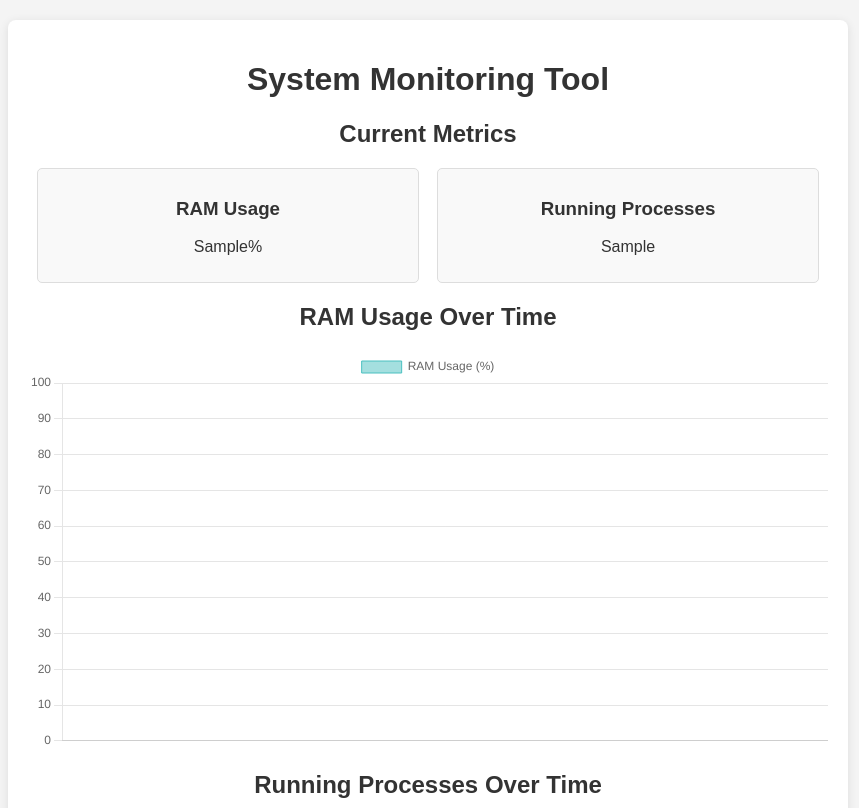
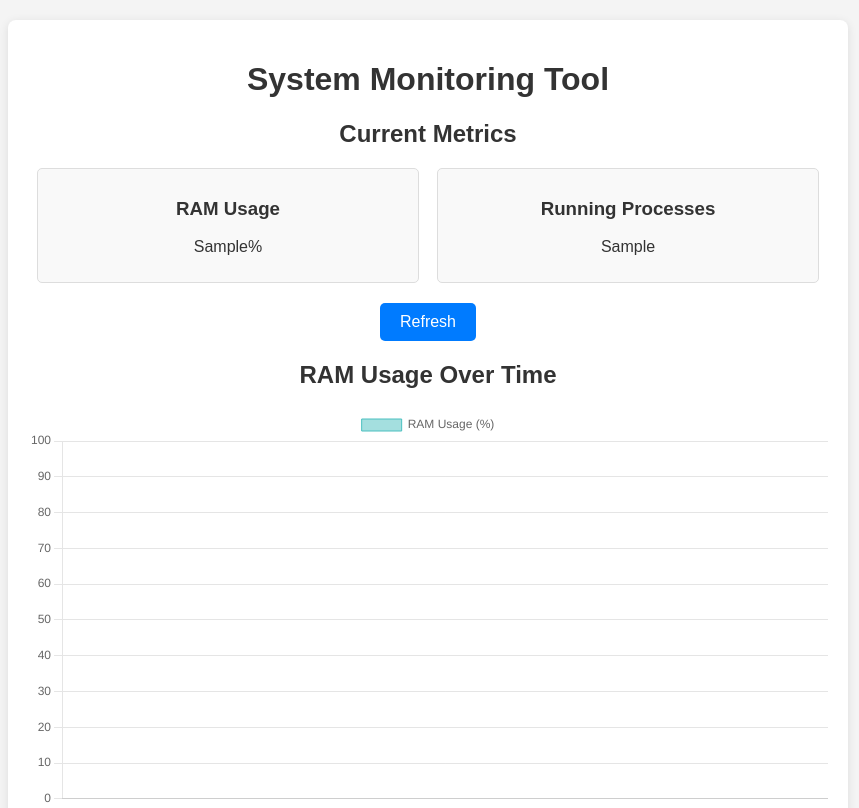
Before and after one commit to Patrickwalsh33/web-hosted-metrics-app, a Flask app: template templates/index.html in a window 1280 px wide. Shown: the top 808 px of the page, without its empty margins (212-1071 px from the left). Run offline with Flask 2, Linux system fonts and the light colour scheme; the template is opened without the code that fills it: most values are stand-ins (such as "Sample title", 1, 10 or a date in 2020); parts of the project's set-up code (start-up, migrations or seed data) failed here and were passed over.

Commit message:
refresh button

```diff
--- a/templates/index.html
+++ b/templates/index.html
@@ -40,6 +40,20 @@
             background-color: #f9f9f9;
             width: 45%;
         }
+        .refresh-button {
+            display: block;
+            margin: 20px auto;
+            padding: 10px 20px;
+            font-size: 16px;
+            background-color: #007bff;
+            color: white;
+            border: none;
+            border-radius: 5px;
+            cursor: pointer;
+        }
+        .refresh-button:hover {
+            background-color: #0056b3;
+        }
     </style>
 </head>
 <body>
@@ -49,13 +63,15 @@
         <div class="metrics">
             <div class="metric">
                 <h3>RAM Usage</h3>
-                <p>{{ ram_usage }}%</p>
+                <p id="ramUsage">{{ ram_usage }}%</p>
             </div>
             <div class="metric">
                 <h3>Running Processes</h3>
-                <p>{{ running_processes }}</p>
+                <p id="runningProcesses">{{ running_processes }}</p>
             </div>
         </div>
+
+        <button class="refresh-button" onclick="fetchMetrics()">Refresh</button>
 
         <h2>RAM Usage Over Time</h2>
         <canvas id="ramChart"></canvas>
@@ -109,11 +125,15 @@
                 }
             });
 
-            // Function to fetch metrics periodically
+            // Function to fetch metrics when the button is clicked
             function fetchMetrics() {
                 fetch('/metrics')
                     .then(response => response.json())
                     .then(data => {
+                        // Update the displayed metrics
+                        document.getElementById('ramUsage').innerText = data.ram_usage + '%';
+                        document.getElementById('runningProcesses').innerText = data.running_processes;
+
                         const now = new Date().toLocaleTimeString();
                         ramChart.data.labels.push(now);
                         ramChart.data.datasets[0].data.push(data.ram_usage);
@@ -124,9 +144,6 @@
                         processChart.update();
                     });
             }
-
-            // Fetch metrics every 5 seconds
-            setInterval(fetchMetrics, 5000);
         </script>
     </div>
 </body>
```
